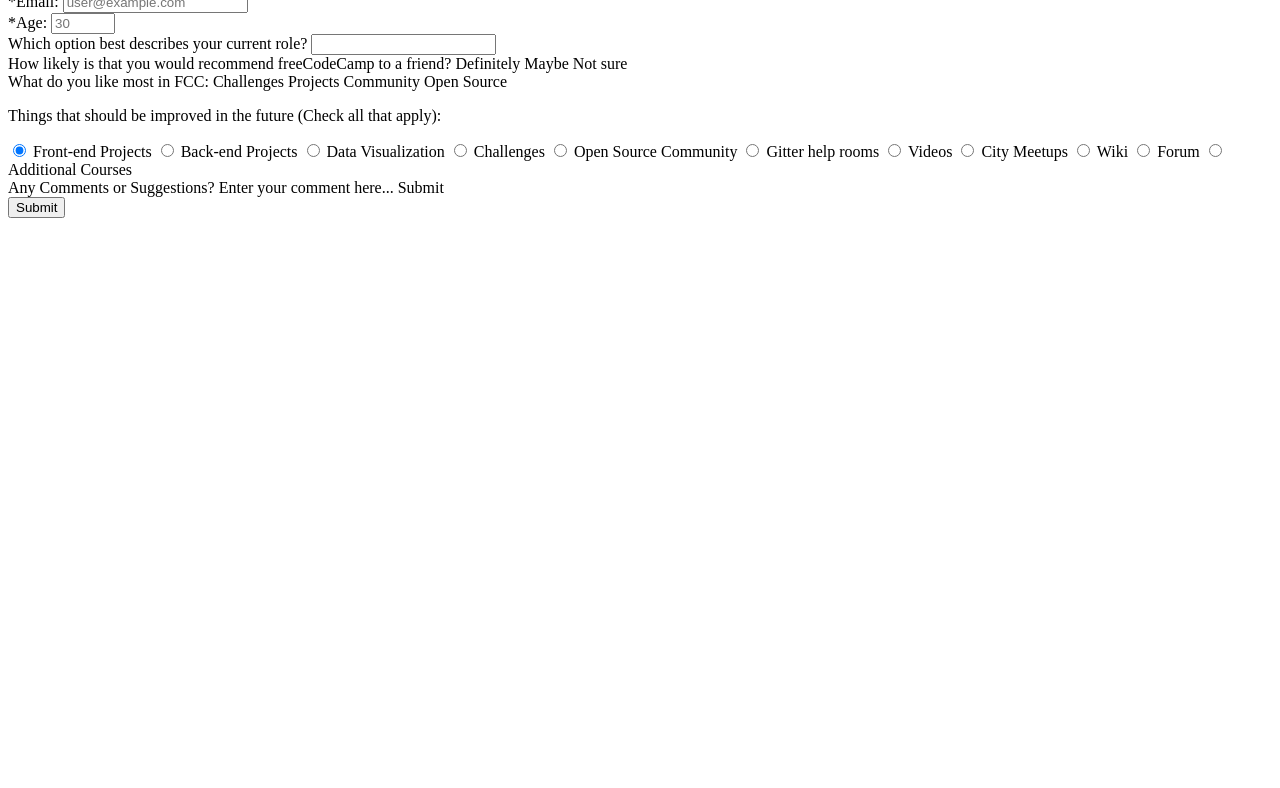
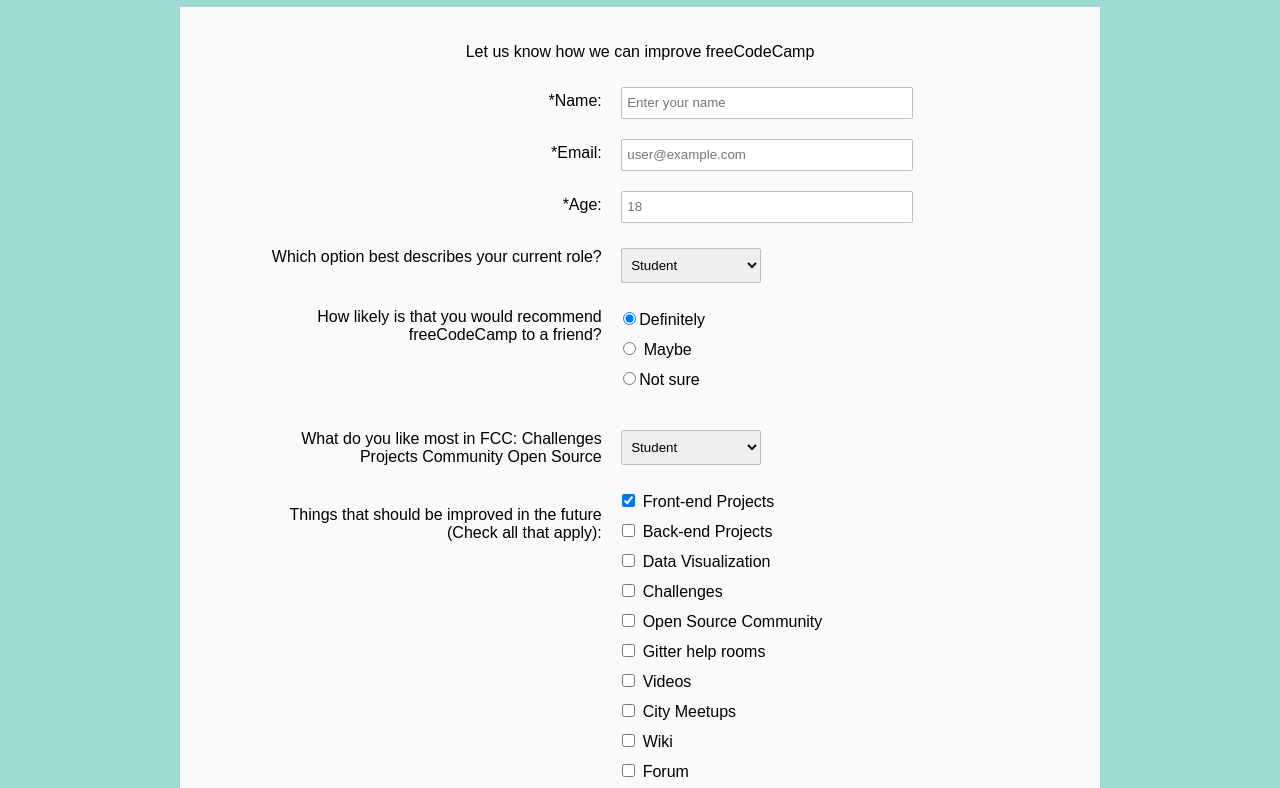
Before and after one commit to siuhangw/freecodecamp, a plain HTML site: page 01_Responsive_Web_Design_Certification/Build_a_Survey_Form/index.html in a window 1280 px wide. Shown: the part 73-861 px from the top of the page. Before the commit the page ends 800 px from the top, so only its background shows below. Drawn offline with Linux system fonts and the light colour scheme.

Commit message:
Build a Survey Form project completed

```diff
--- a/01_Responsive_Web_Design_Certification/Build_a_Survey_Form/index.html
+++ b/01_Responsive_Web_Design_Certification/Build_a_Survey_Form/index.html
@@ -1,115 +1,281 @@
 <!DOCTYPE html>
 <html>
-    <header>
-
-    </header>
+  <header><link rel="stylesheet" href="style.css" /></header>
   <body>
     <!-- Title -->
-        <div id="title">
-            Survey Form
-        </div>
-
-        <!-- Description -->
-        <div id="description">
-            Let us know how we can improve freeCodeCamp
-        </div>
+    <h1 id="title">Survey Form</h1>
 
     <!-- Form -->
     <form id="survey-form">
+      <!-- Description -->
+      <p id="description">Let us know how we can improve freeCodeCamp</p>
+
       <!-- Name -->
-            <div id="name">
+      <div class="tab">
+        <div class="tabLeft">
           <label id="name-label" for="name">*Name:</label>
-                <input type="text" id="name" name="name" placeholder="Enter your name">
+        </div>
+        <div class="tabRight">
+          <input
+            class="input-field"
+            type="text"
+            id="name"
+            name="name"
+            placeholder="Enter your name"
+            required
+          />
+        </div>
       </div>
 
       <!-- Email -->
-            <div id="email">
+      <div class="tab">
+        <div class="tabLeft">
           <label id="email-label" for="email">*Email:</label>
-                <input type="email" id="email" name="email" placeholder="user@example.com" pattern="+@example.com">
+        </div>
+        <div class="tabRight">
+          <input
+            class="input-field"
+            type="email"
+            id="email"
+            name="email"
+            placeholder="user@example.com"
+            pattern="+@example.com"
+            required
+          />
+        </div>
       </div>
 
       <!-- Age -->
-            <div id="number">
+      <div class="tab">
+        <div class="tabLeft">
           <label id="number-label" for="age">*Age:</label>
-                <input type="number" id="age" name="age" placeholder="30" min="0" max="200">
+        </div>
+        <div class="tabRight">
+          <input
+            class="input-field"
+            type="number"
+            id="number"
+            name="age"
+            placeholder="18"
+            min="0"
+            max="200"
+          />
+        </div>
       </div>
 
       <!-- Role -->
-            <div id="dropdown">
-                <label id="role-label" for="role">Which option best describes your current role?</label>
-                <input list="role_list" id="role" name="role">
-                <datalist id="role_list">
-                    <option value="Student">
-                    <option value="Full Time Job">
-                    <option value="Full Time Lecturer">
-                    <option value="Prefer Not To Say">
-                    <option value="Others">
-                </datalist>
+      <div class="tab">
+        <div class="tabLeft">
+          <label id="role-label" for="role"
+            >Which option best describes your current role?</label
+          >
+        </div>
+        <div class="tabRight">
+          <select id="dropdown" name="currentPos" class="dropdown">
+            <option disabled value>Select an option</option>
+            <option value="student">Student</option>
+            <option value="job">Full Time Job</option>
+            <option value="learner">Full Time Learner</option>
+            <option value="preferNo">Prefer not to say</option>
+            <option value="other">Other</option>
+          </select>
+        </div>
       </div>
 
       <!-- Recommandation -->
-            <div id="recommendation">
+      <div class="tab">
+        <div class="tabLeft">
           How likely is that you would recommend freeCodeCamp to a friend?
-                Definitely
+        </div>
+        <div class="tabRight">
+          <ul style="list-style: none;">
+            <li class="radio">
+              <label>
+                <input
+                  type="radio"
+                  id="option-1"
+                  name="radio-buttons"
+                  value="option-1"
+                  checked
+                />Definitely
+              </label>
+            </li>
+            <li class="radio">
+              <label>
+                <input
+                  type="radio"
+                  id="option-2"
+                  name="radio-buttons"
+                  value="option-2"
+                />
                 Maybe
-                Not sure
+              </label>
+            </li>
+            <li class="radio">
+              <label>
+                <input
+                  type="radio"
+                  id="option-3"
+                  name="radio-buttons"
+                  value="option-3"
+                />Not sure</label
+              >
+            </li>
+          </ul>
+        </div>
       </div>
 
       <!-- FCC -->
-            <div id="fcc">
-                What do you like most in FCC:
-                Challenges
-                Projects
-                Community
-                Open Source
+      <div class="tab">
+        <div class="tabLeft">
+          <label id="fcc-label" for="fcc"
+            >What do you like most in FCC: Challenges Projects Community Open
+            Source</label
+          >
+        </div>
+        <div class="tabRight">
+          <select id="dropdown" name="currentPos" class="dropdown">
+            <option disabled value>Select an option</option>
+            <option value="student">Student</option>
+            <option value="job">Full Time Job</option>
+            <option value="learner">Full Time Learner</option>
+            <option value="preferNo">Prefer not to say</option>
+            <option value="other">Other</option>
+          </select>
+        </div>
       </div>
 
       <!-- Improvement -->
-            <div id="improvement">
-                <p>Things that should be improved in the future (Check all that apply):</p>
-                <input type="radio" id="option-1" name="option-1" value="option-1" checked>
+      <div class="tab">
+        <div class="tabLeft">
+          <p>
+            Things that should be improved in the future (Check all that apply):
+          </p>
+        </div>
+        <div class="tabRight">
+          <ul style="list-style: none;">
+            <li class="checkbox">
+              <input
+                type="checkbox"
+                id="option-1"
+                name="option-1"
+                value="option-1"
+                checked
+              />
               <label for="option-1">Front-end Projects</label>
-
-                <input type="radio" id="option-2" name="option-2" value="option-2">
+            </li>
+            <li class="checkbox">
+              <input
+                type="checkbox"
+                id="option-2"
+                name="option-2"
+                value="option-2"
+              />
               <label for="option-2">Back-end Projects</label>
-
-                <input type="radio" id="option-3" name="option-3" value="option-3">
+            </li>
+            <li class="checkbox">
+              <input
+                type="checkbox"
+                id="option-3"
+                name="option-3"
+                value="option-3"
+              />
               <label for="option-3">Data Visualization</label>
-
-                <input type="radio" id="option-4" name="option-4" value="option-4">
+            </li>
+            <li class="checkbox">
+              <input
+                type="checkbox"
+                id="option-4"
+                name="option-4"
+                value="option-4"
+              />
               <label for="option-4">Challenges</label>
-
-                <input type="radio" id="option-5" name="option-5" value="option-5">
+            </li>
+            <li class="checkbox">
+              <input
+                type="checkbox"
+                id="option-5"
+                name="option-5"
+                value="option-5"
+              />
               <label for="option-5">Open Source Community</label>
-
-                <input type="radio" id="option-6" name="option-6" value="option-6">
+            </li>
+            <li class="checkbox">
+              <input
+                type="checkbox"
+                id="option-6"
+                name="option-6"
+                value="option-6"
+              />
               <label for="option-6">Gitter help rooms</label>
-
-                <input type="radio" id="option-7" name="option-7" value="option-7">
+            </li>
+            <li class="checkbox">
+              <input
+                type="checkbox"
+                id="option-7"
+                name="option-7"
+                value="option-7"
+              />
               <label for="option-7">Videos</label>
-
-                <input type="radio" id="option-8" name="option-8" value="option-8">
+            </li>
+            <li class="checkbox">
+              <input
+                type="checkbox"
+                id="option-8"
+                name="option-8"
+                value="option-8"
+              />
               <label for="option-8">City Meetups</label>
-
-                <input type="radio" id="option-9" name="option-9" value="option-9">
+            </li>
+            <li class="checkbox">
+              <input
+                type="checkbox"
+                id="option-9"
+                name="option-9"
+                value="option-9"
+              />
               <label for="option-9">Wiki</label>
-
-                <input type="radio" id="option-10" name="option-10" value="option-10">
+            </li>
+            <li class="checkbox">
+              <input
+                type="checkbox"
+                id="option-10"
+                name="option-10"
+                value="option-10"
+              />
               <label for="option-10">Forum</label>
-
-                <input type="radio" id="option-11" name="option-11" value="option-11">
+            </li>
+            <li class="checkbox">
+              <input
+                type="checkbox"
+                id="option-11"
+                name="option-11"
+                value="option-11"
+              />
               <label for="option-11">Additional Courses</label>
+            </li>
+          </ul>
+        </div>
       </div>
 
       <!-- Comment & Suggestion -->
-            <div id="comment">
-                Any Comments or Suggestions?
-                Enter your comment here...
-                Submit
+      <div class="tab">
+        <div class="tabLeft">Any Comments or Suggestions?</div>
+        <div class="tabRight">
+          <textarea
+            class="input-field"
+            id="comment"
+            name="comment"
+            style="height:50px;resize:vertical;"
+            placeholder="Enter your comment here..."
+          >
+          </textarea>
+        </div>
       </div>
 
       <!-- Submit -->
-            <button>Submit</button>
+      <button id="submit" type="submit">Submit</button>
     </form>
+    <script src="https://cdn.freecodecamp.org/testable-projects-fcc/v1/bundle.js."></script>
   </body>
 </html>
--- /dev/null
+++ b/01_Responsive_Web_Design_Certification/Build_a_Survey_Form/style.css
@@ -0,0 +1,87 @@
+html,
+body {
+  background-color: #9cdad2;
+  font-family: Arial, Helvetica, sans-serif;
+  text-align: center;
+  min-width: 320px;
+}
+
+#survey-form {
+  background-color: #fafafa;
+  width: auto;
+  margin: 0 auto;
+  width: 75%;
+  max-width: 900px;
+  padding: 10px;
+  padding-top: 20px;
+}
+
+.tab {
+  /* display: flex; */
+  /* flex-direction: row; */
+}
+
+.tabLeft {
+  display: inline-block;
+  text-align: right;
+  width: 40%;
+  padding: 5px;
+  vertical-align: top;
+  margin-top: 10px;
+}
+
+.tabRight {
+  display: inline-block;
+  text-align: left;
+  width: 48%;
+  vertical-align: top;
+}
+
+.input-field {
+  height: 20px;
+  width: 280px;
+  padding: 5px;
+  margin: 10px;
+  border: 1px solid #c0c0c0;
+  border-radius: 2px;
+}
+
+.dropdown {
+  height: 35px;
+  width: 140px;
+  padding: 5px;
+  margin: 10px;
+  margin-top: 15px;
+  border: 1px solid #c0c0c0;
+  border-radius: 2px;
+}
+.radio,
+.checkbox {
+  position: relative;
+  display: block;
+  left: -43px;
+  margin-left: 10px;
+  padding-bottom: 10px;
+}
+
+button {
+  background-color: #59ace0;
+  border-radius: 4px;
+  color: white;
+  font-size: 1em;
+  height: 40px;
+  width: 96px;
+  margin: 10px;
+}
+
+@media (max-width: 833px) {
+  .input-field {
+    width: 80%;
+  }
+}
+
+@media (max-height: 520px) {
+  .input-field {
+    width: 100%;
+  }
+}
```
Lines whose indentation alone changed are shown as unchanged.
